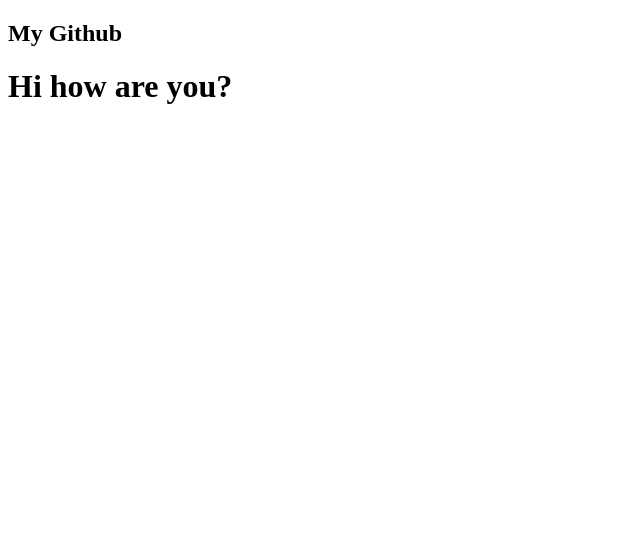
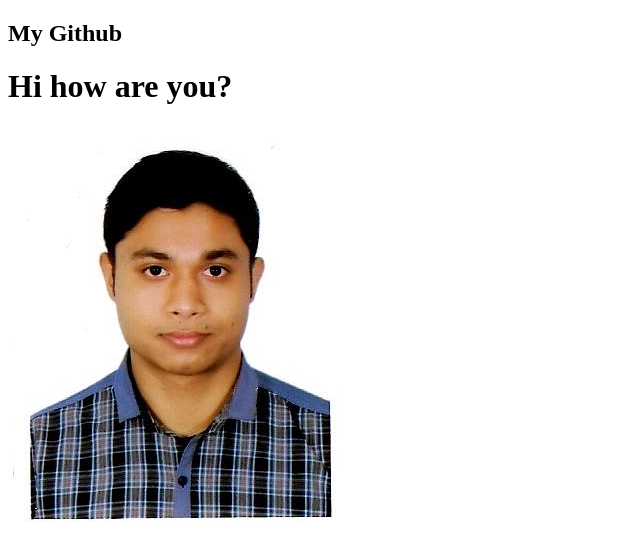
Before and after one commit to Sudipta-Nandan-Aich/First-Milestone, a plain HTML site: page index.html in a window 1280 px wide. Shown: the whole page, without its empty margins (0-640 px from the left). Drawn offline with Linux system fonts and the light colour scheme.

Commit message:
My pic add

```diff
--- a/index.html
+++ b/index.html
@@ -8,5 +8,6 @@
 <body>
     <h2>My Github</h2>
     <h1>Hi how are you?</h1>
+    <img src="Home Page/me.jpg" alt="My Pic">
 </body>
 </html>
```
Also changed, not shown: Home Page/me.jpg (added), 1 other file.
